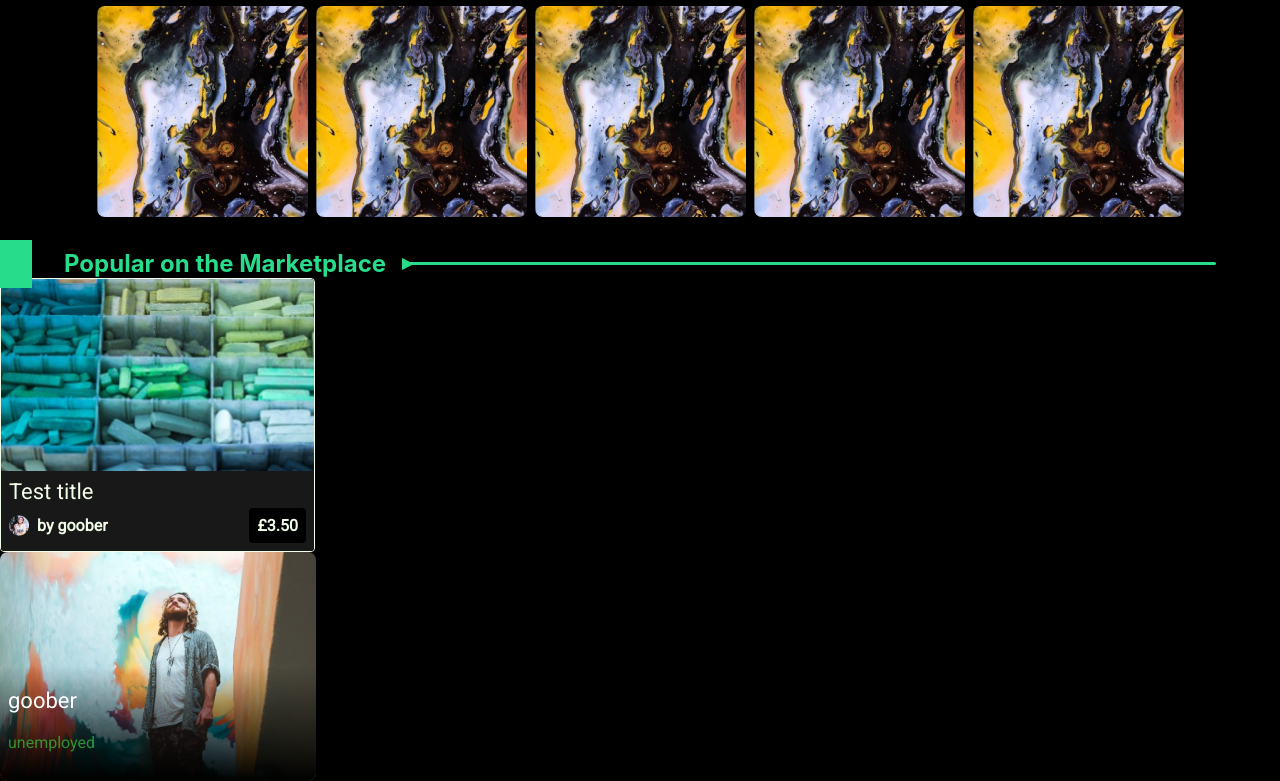
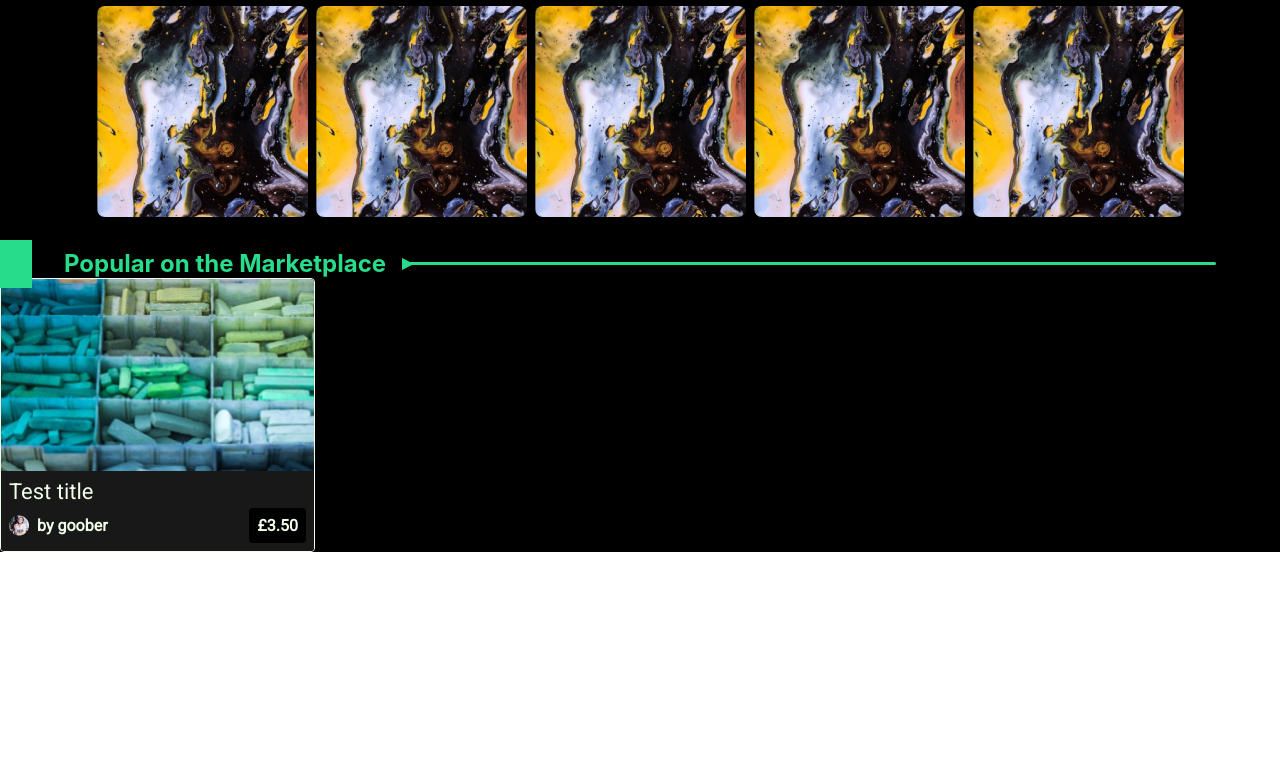
Before and after one commit to Maciej-Clanet/va_frontend_classroom, a React (Create React App) app: page / in a window 1280 px wide. Shown: the part 591-1372 px from the top of the page. After the commit the page ends 1143 px from the top, so only its background shows below. Built offline with nearby package versions, Linux system fonts and the light colour scheme.

Commit message:
Fixed conflict

```diff
--- a/src/Pages/Home.js
+++ b/src/Pages/Home.js
@@ -1,10 +1,8 @@
 import "./Home.css"
 import SectionHeading from "../Components/SectionHeading/SectionHeading";
-import ThemeToggleButton from "../Components/ThemeToggleButton/ThemeToggleButton";
 import FeaturedArtistThumbnail from "../Components/FeaturedArtistThumbnail/FeaturedArtistThumbnail";
 import tempArtistImage from "../Assets/Temp/FeaturedArtist.png"
-import ArtworkThumbnail from "../Components/ArtworkThumbnail/ArtworkThumbnail";
-import tempArtworkThumbnail from "../Assets/Temp/ArtworkThumb.png"
+
 
 import ProductCard from "../Components/ProductCard/ProductCard";
 import ProductImage from "../Assets/Temp/ProductThumbnail.png";
@@ -12,26 +10,15 @@ import AvatarImage from "../Assets/Temp/Avatar.png"
 
 import ArtGrid from "../Components/ArtGrid/ArtGrid";
 
-import FeaturedArtist from "../Components/FeaturedArtist/FeaturedArtist";
-import ArtistImage from "../Assets/Temp/artistThumbnail.png";
 
 const Home = () => {
     return (
         <>
-            <FeaturedArtistThumbnail artistName="goober" artistProfession="hoe" profileLink="/user/goober" image={tempArtistImage}/>
-            <SectionHeading text="Trending this week"/>
-            <ArtGrid rows={2}/>
-            <SectionHeading text="Popular on the Marketplace" active={true}/>
-            <ProductCard image={ProductImage} title="Test title" artist="goober" price={3.50} avatar={AvatarImage} productLink="/products/testproduct"/>
-           <FeaturedArtist
-            name="goober"
-            profession="unemployed"
-            image={ArtistImage}
-            profileLink="/artist/goober"
-            />
-
-
-
+            <FeaturedArtistThumbnail artistName="goober" artistProfession="hoe" profileLink="/user/goober" image={tempArtistImage} />
+            <SectionHeading text="Trending this week" />
+            <ArtGrid rows={2} />
+            <SectionHeading text="Popular on the Marketplace" active={true} />
+            <ProductCard image={ProductImage} title="Test title" artist="goober" price={3.50} avatar={AvatarImage} productLink="/products/testproduct" />
         </>
     )
 }
```
